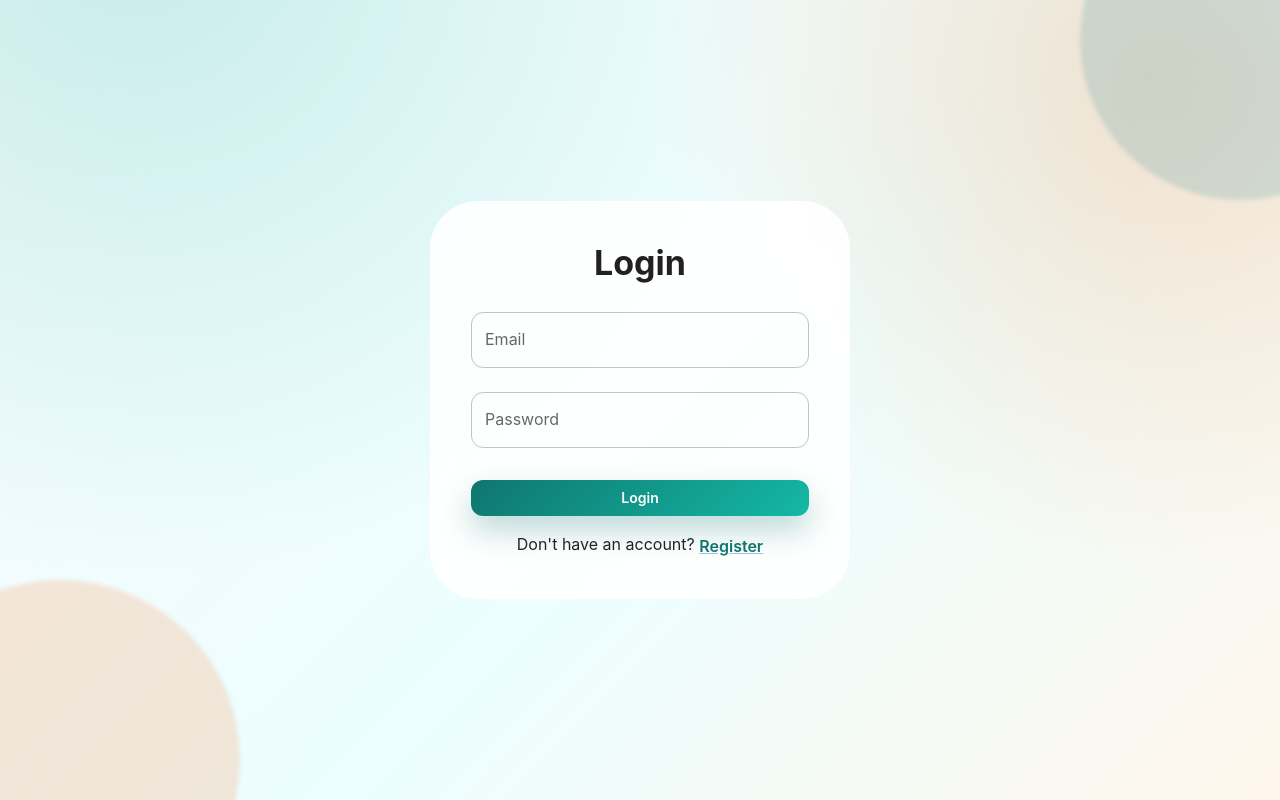
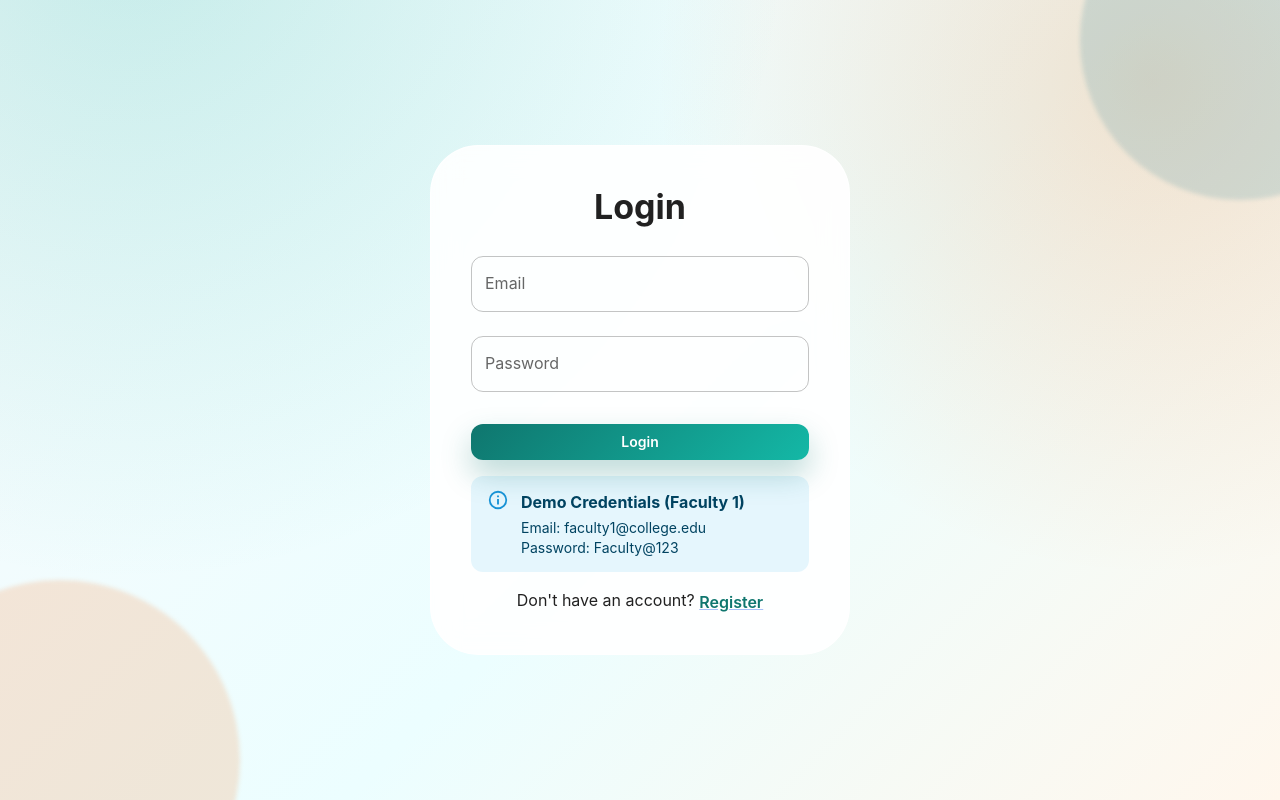
Before and after one commit to harika-9492/Feedback-Portal, a React (Vite) app: page /login in a window 1280 px wide. Built offline with nearby package versions, Linux system fonts and the light colour scheme.

Commit message:
Added demo credentials for review

```diff
--- a/src/pages/Login.jsx
+++ b/src/pages/Login.jsx
@@ -151,6 +151,12 @@ const Login = () => {
           Login
         </Button>
 
+        <Alert severity="info" sx={{ mt: 2 }}>
+          <Typography sx={{ fontWeight: 700, mb: 0.5 }}>Demo Credentials (Faculty 1)</Typography>
+          <Typography variant="body2">Email: faculty1@college.edu</Typography>
+          <Typography variant="body2">Password: Faculty@123</Typography>
+        </Alert>
+
         <Typography align="center" sx={{ mt: 2 }}>
           Don't have an account?{" "}
           <Link
```
